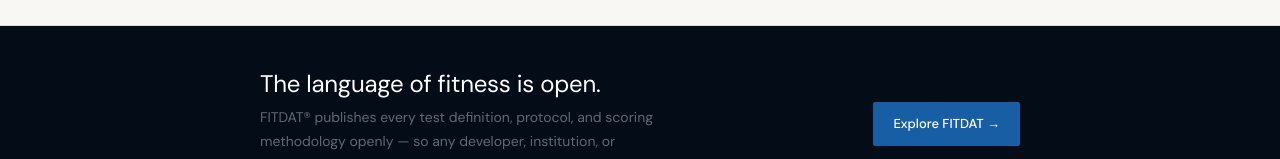
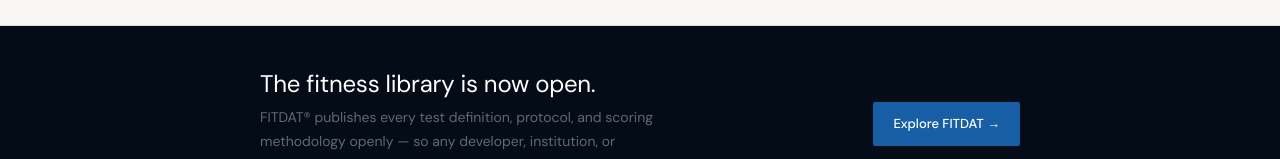
Before and after one commit to realfit/realfit-primary, a plain HTML site: page index.html in a window 1280 px wide. Shown: the part 5611-5770 px from the top of the page. Drawn offline with Linux system fonts and the light colour scheme.

Commit message:
Add files via upload

```diff
--- a/index.html
+++ b/index.html
@@ -354,7 +354,7 @@
 <div class="fd-band">
   <div class="fd-inner">
     <div>
-      <h2>The language of fitness is open.</h2>
+      <h2>The fitness library is now open.</h2>
       <p>FITDAT&#174; publishes every test definition, protocol, and scoring methodology openly &#8212; so any developer, institution, or organization can build on the same trusted foundation.</p>
     </div>
     <a href="https://fitdat.com" class="btn-t">Explore FITDAT &rarr;</a>
```
